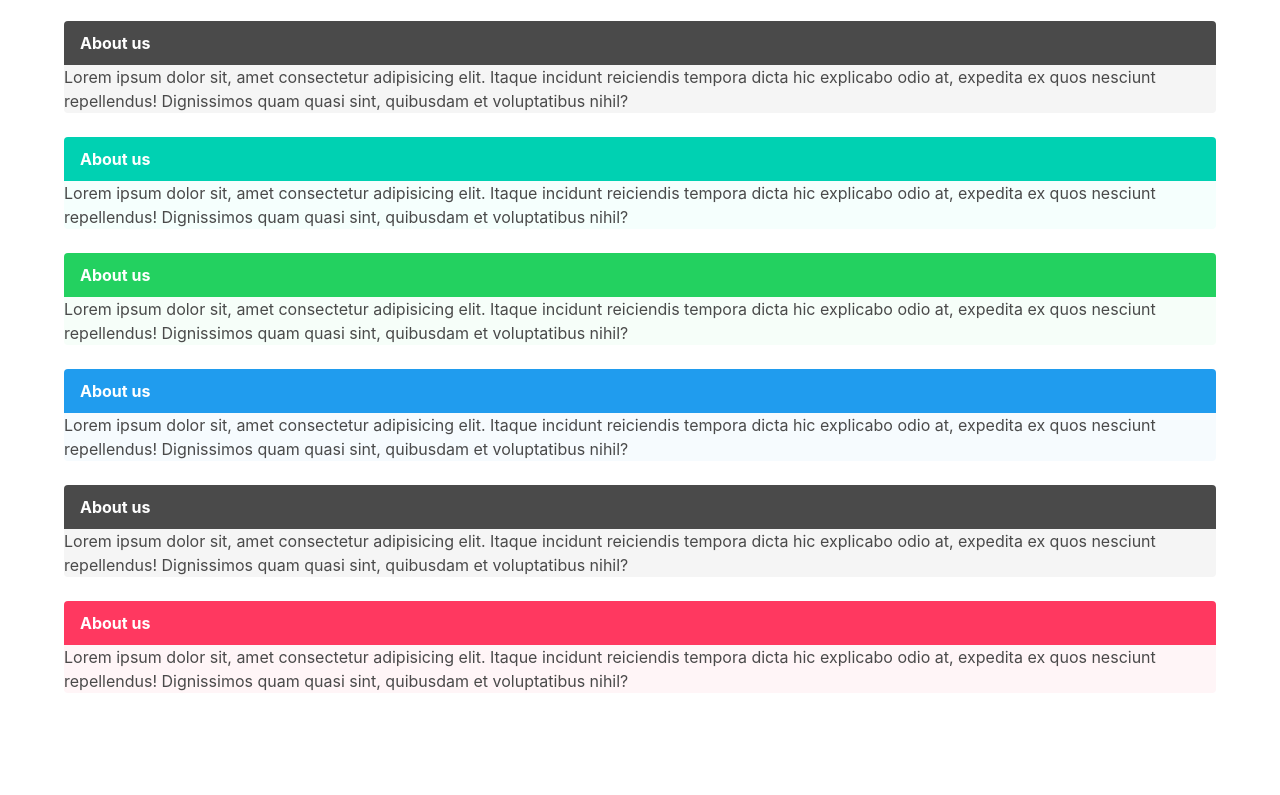
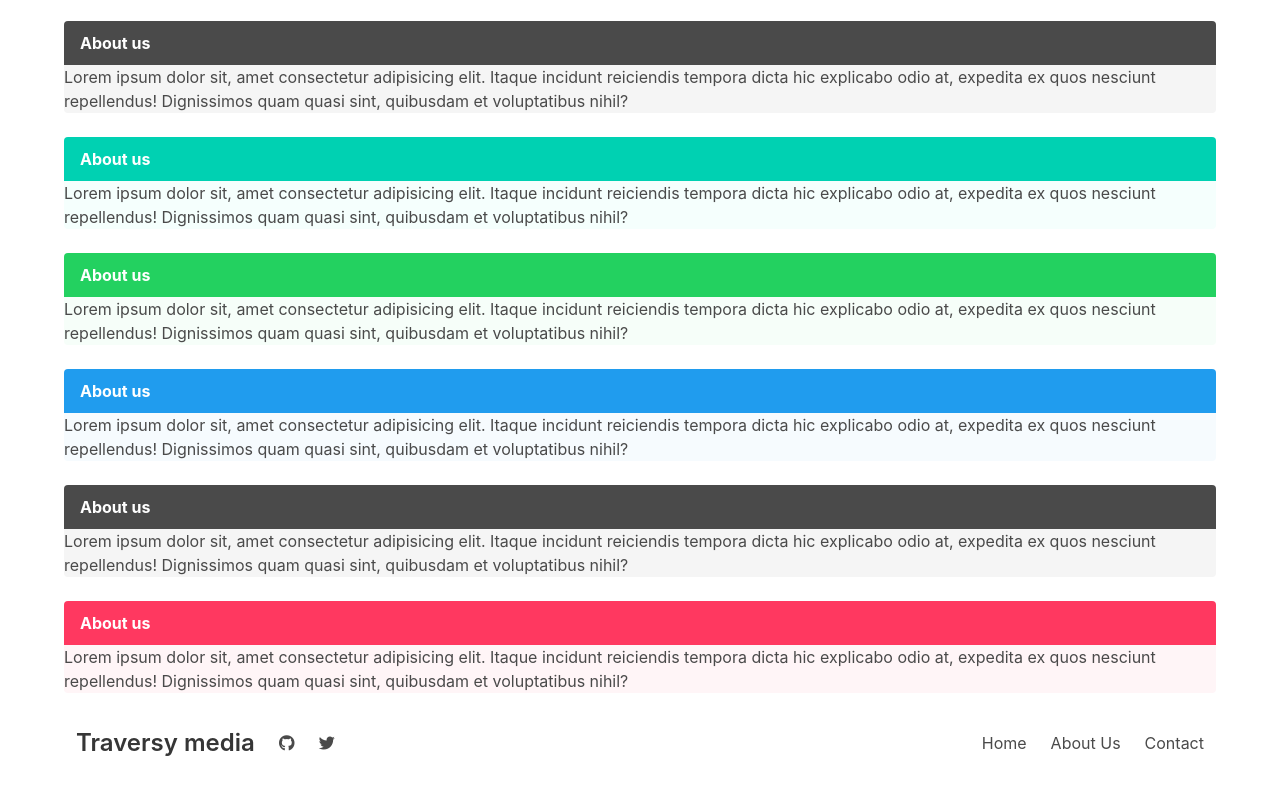
Before and after one commit to tbonfim/bulma, a website: page crash/index.html in a window 1280 px wide. Shown: the part 1933-2728 px from the top of the page. Before the commit the page ends 2706 px from the top, so only its background shows below. Drawn offline with nearby package versions, Linux system fonts and the light colour scheme.

Commit message:
Adding navbar

```diff
--- a/crash/index.html
+++ b/crash/index.html
@@ -170,7 +170,34 @@
                 </div>
             </article>
         </div>
-
+        <div class="block">
+            <nav class="navbar">
+                <div class="navbar-brand">
+                    <a href="" class="navbar-item">
+                        <h1 class="title is-4"> Traversy media</h1>
+                    </a>
+                </div>
+                <div class="navbar-menu">
+                    <div class="navbar-start">
+                        <a href="" class="navbar-item">
+                            <span class="icon">
+                                <i class="fab fa-github"></i>
+                            </span>
+                        </a>
+                        <a href="" class="navbar-item">
+                            <span class="icon">
+                                <i class="fab fa-twitter"></i>
+                            </span>
+                        </a>
+                    </div>
+                    <div class="navbar-end">
+                        <a href="#" class="navbar-item">Home</a>
+                        <a href="#" class="navbar-item">About Us</a>
+                        <a href="#" class="navbar-item">Contact</a>
+                    </div>
+                </div>
+            </nav>
+        </div>
         <div class="" style="margin-top: 5em"></div>
     </div>
 </body>
```
